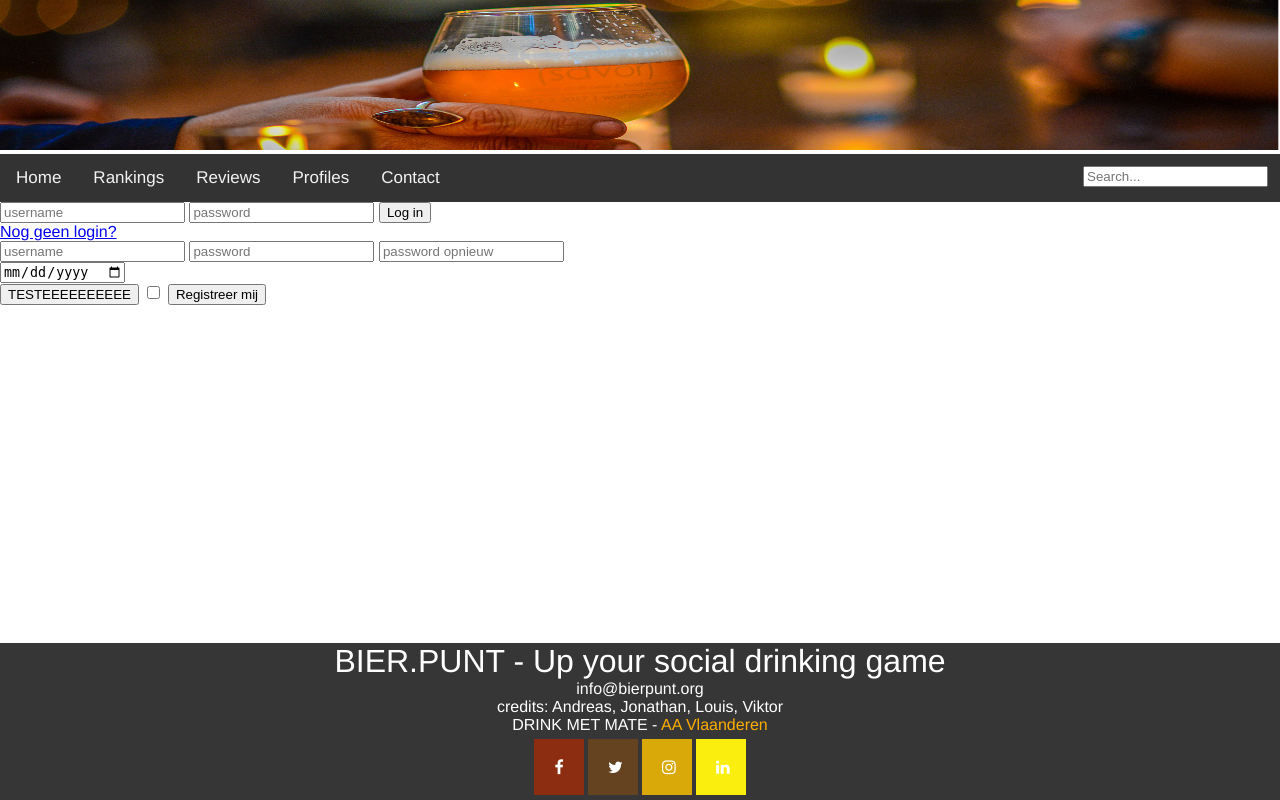
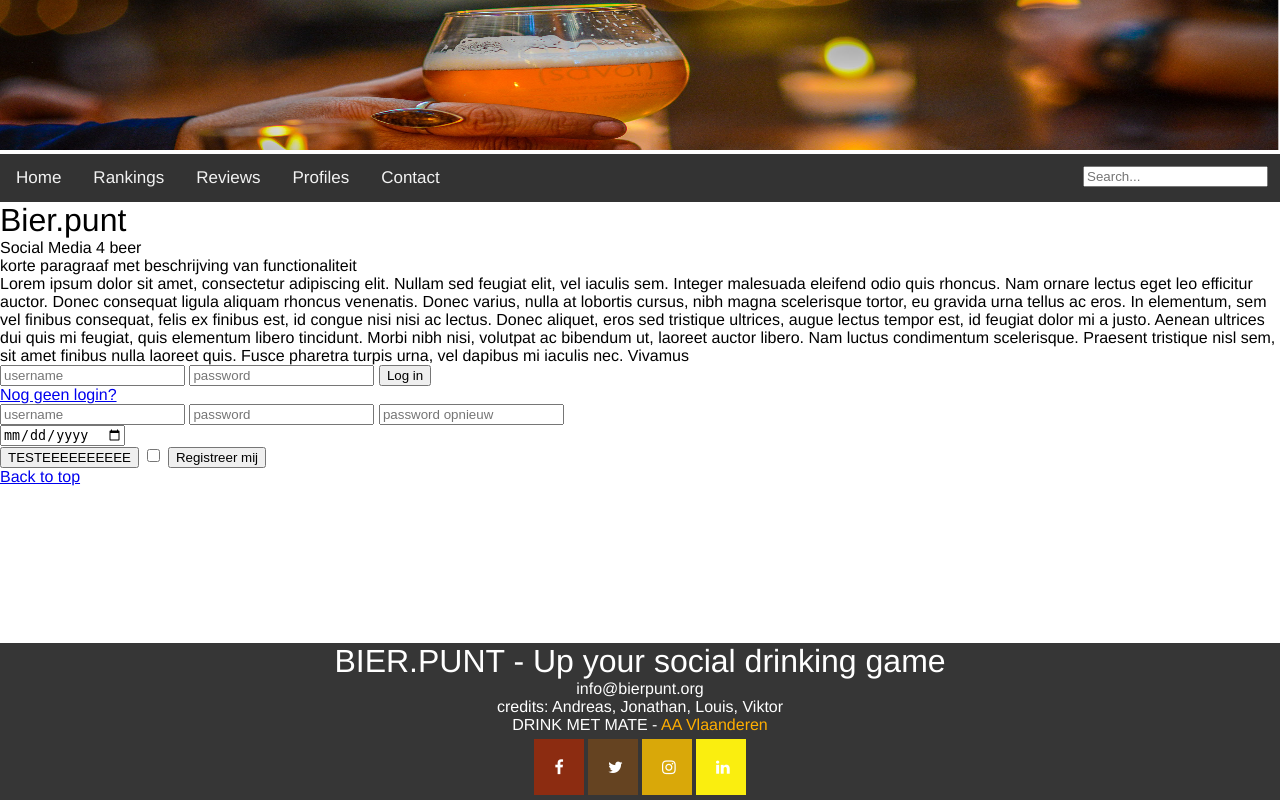
Before and after one commit to Viktorlewis/Bier, a PHP site: page / in a window 1280 px wide. Run offline with PHP 8.4, Linux system fonts and the light colour scheme.

Commit message:
laatste aanpassing

```diff
--- a/css/style.css
+++ b/css/style.css
@@ -1,3 +1,7 @@
+html{
+	overflow: scroll;
+}
+
 body{
 	font-family: Helvetica Neue,Helvetica,Arial,sans-serif;
 }
--- a/index.html
+++ b/index.html
@@ -21,6 +21,15 @@
     <a href="html/profiles.html">Profiles</a>
     <a href="html/contact.html">Contact</a>
     <input type="text" class ="searchbar" placeholder="Search...">
+</div>
+
+
+<a name="top"></a>
+<div class="description">
+    <h1>Bier.punt</h1>
+    <p>Social Media 4 beer</p>
+    <p>korte paragraaf met beschrijving van functionaliteit</p>
+    <p>Lorem ipsum dolor sit amet, consectetur adipiscing elit. Nullam sed feugiat elit, vel iaculis sem. Integer malesuada eleifend odio quis rhoncus. Nam ornare lectus eget leo efficitur auctor. Donec consequat ligula aliquam rhoncus venenatis. Donec varius, nulla at lobortis cursus, nibh magna scelerisque tortor, eu gravida urna tellus ac eros. In elementum, sem vel finibus consequat, felis ex finibus est, id congue nisi nisi ac lectus. Donec aliquet, eros sed tristique ultrices, augue lectus tempor est, id feugiat dolor mi a justo. Aenean ultrices dui quis mi feugiat, quis elementum libero tincidunt. Morbi nibh nisi, volutpat ac bibendum ut, laoreet auctor libero. Nam luctus condimentum scelerisque. Praesent tristique nisl sem, sit amet finibus nulla laoreet quis. Fusce pharetra turpis urna, vel dapibus mi iaculis nec. Vivamus</p>
 </div>
 
 
@@ -54,7 +63,7 @@
 
 
 
-
+<a id="myBtn" href="#top">Back to top</a>
 
     <!-- FOOTER -->
 <div class="footer">
```
